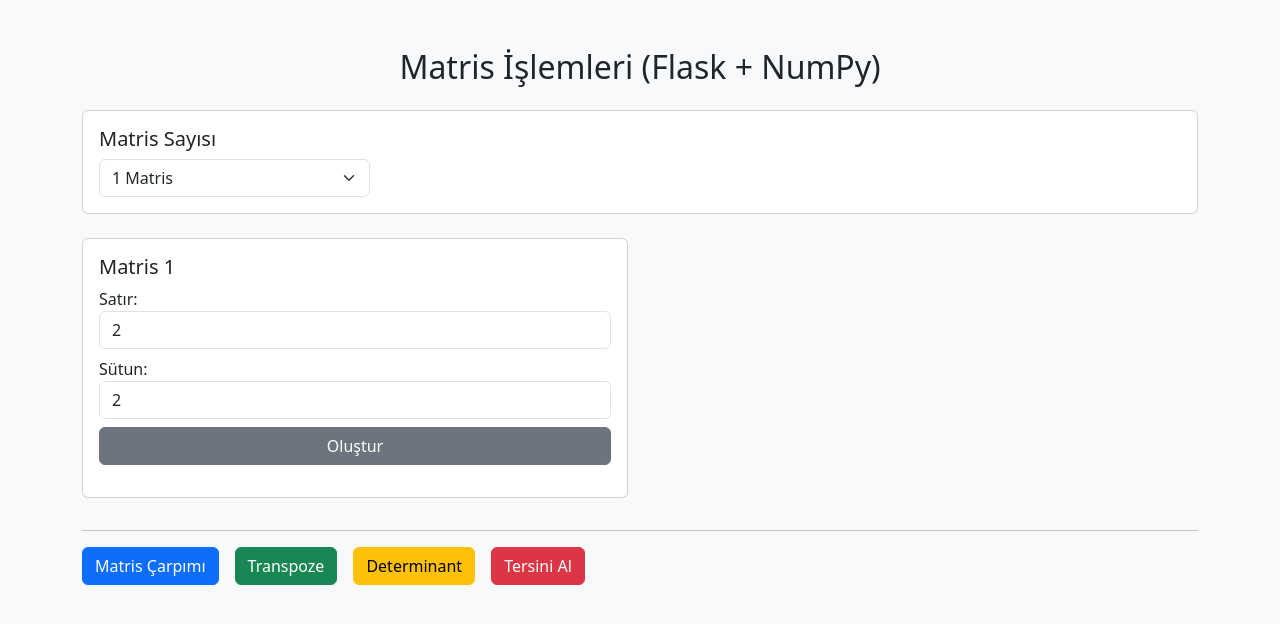
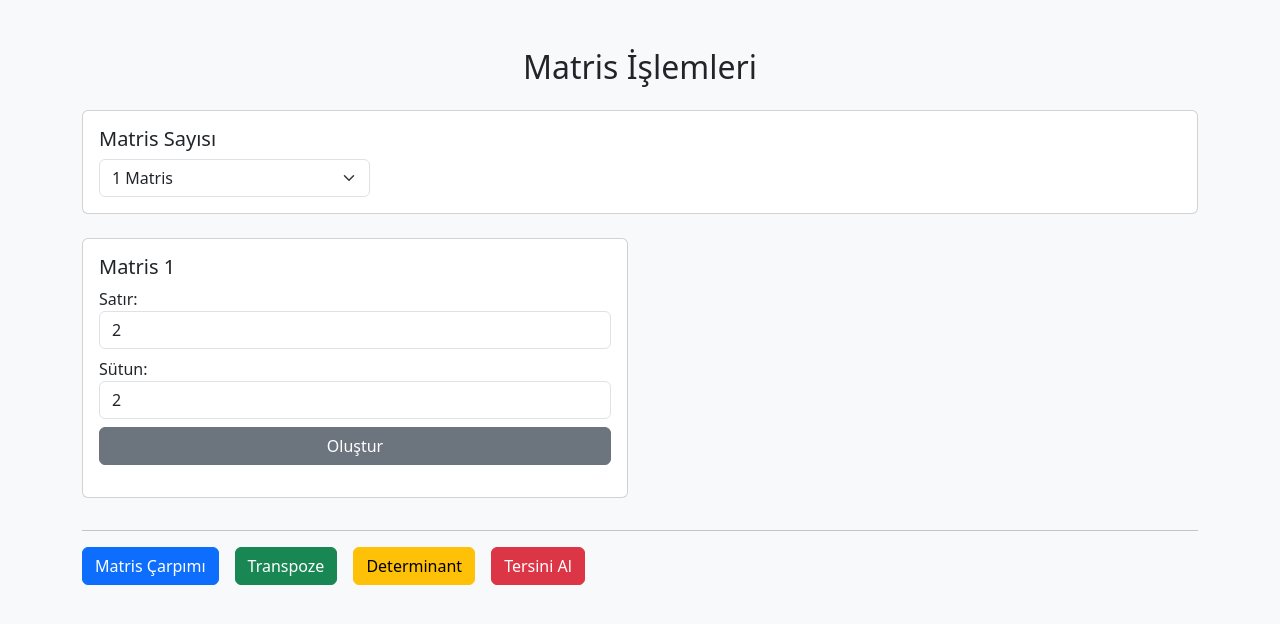
Before and after one commit to alifuatkurt55/Matris-islemleri, a plain HTML site: page templates/index.html in a window 1280 px wide. Drawn offline with nearby package versions, Linux system fonts and the light colour scheme.

Commit message:
update index.html

```diff
--- a/templates/index.html
+++ b/templates/index.html
@@ -17,7 +17,7 @@
 <body class="bg-light">
 
 <div class="container py-5">
-    <h2 class="text-center mb-4">Matris İşlemleri (Flask + NumPy)</h2>
+    <h2 class="text-center mb-4">Matris İşlemleri</h2>
 
 
     <div class="card p-3 mb-4">
```
